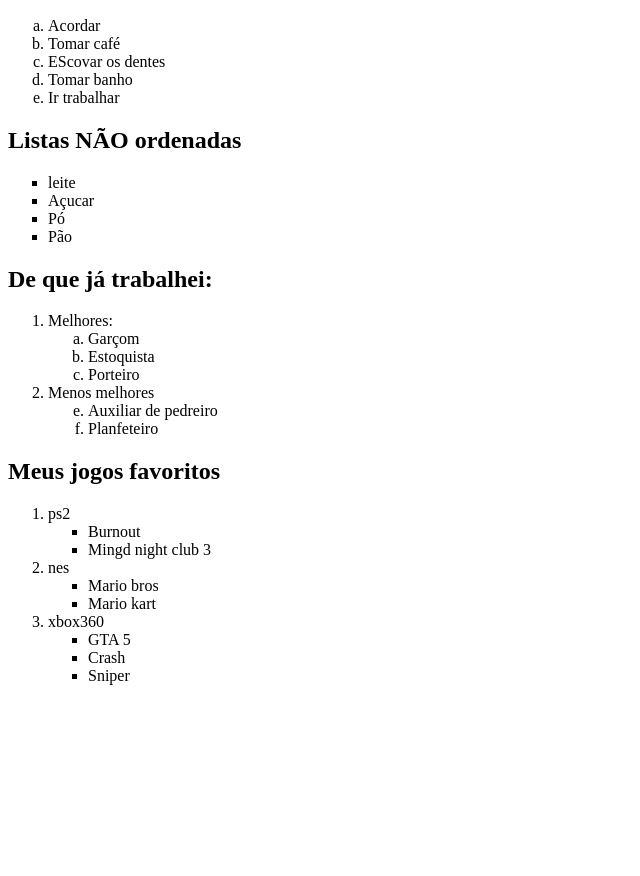
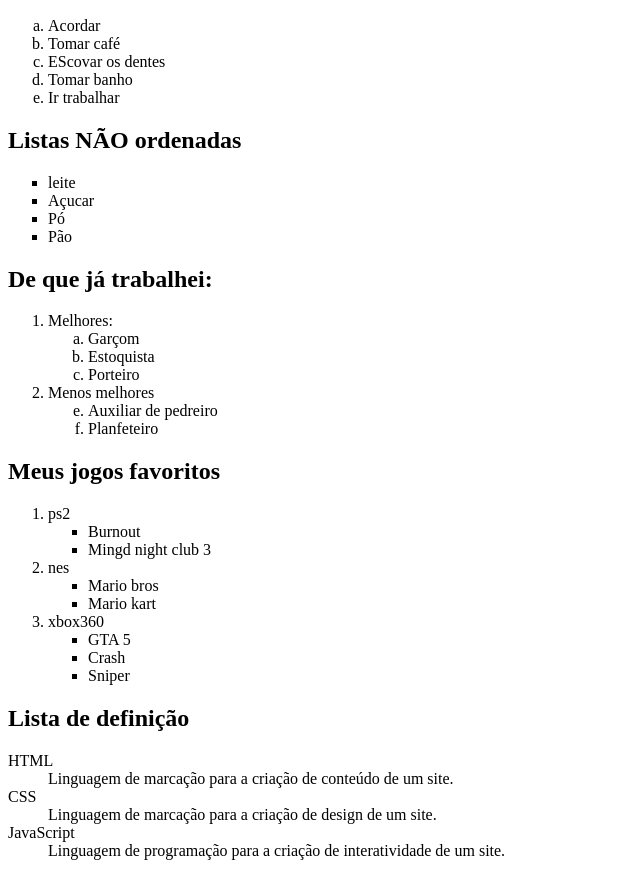
Before and after one commit to El-luca/tipos-de-listas, a plain HTML site: page ex 009/index.html in a window 1280 px wide. Shown: the part 110-986 px from the top of the page, without its empty margins (0-640 px from the left). Before the commit the page ends 811 px from the top, so only its background shows below. Drawn offline with Linux system fonts and the light colour scheme.

Commit message:
adicionando lista de definicao

```diff
--- a/ex 009/index.html
+++ b/ex 009/index.html
@@ -56,7 +56,14 @@
                 <li>Sniper</li>
             </ul>
     </ol>
-
-
+    <h2>Lista de definição</h2>
+    <dl>
+        <dt>HTML</dt>
+        <dd>Linguagem de marcação para a criação de conteúdo de um site.</dd>
+        <dt>CSS</dt>
+        <dd>Linguagem de marcação para a criação de design de um site.</dd>
+        <dt>JavaScript</dt>
+        <dd>Linguagem de programação para a criação de interatividade de um site.</dd>
+    </dl>
 </body>
 </html>
```
